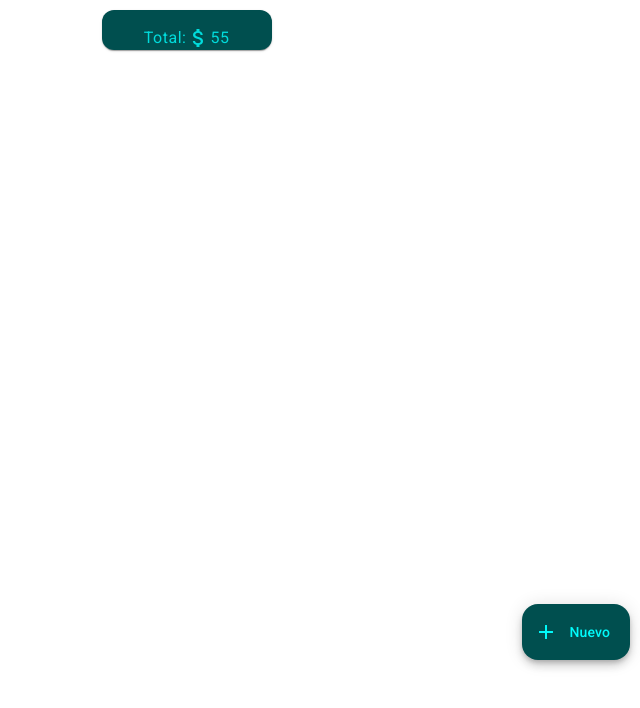
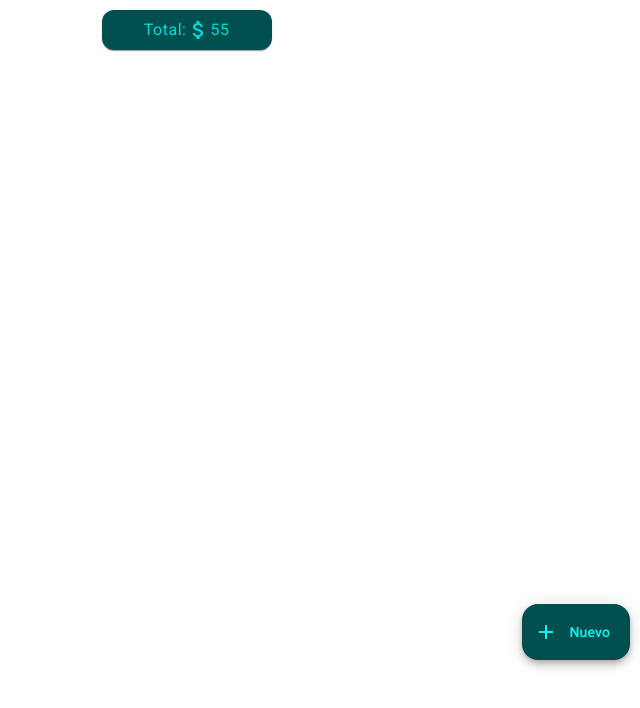
Before and after one commit to erosiim/gasto-app, an Angular app: page / in a window 1280 px wide. Shown: the top 708 px of the page, without its empty margins (640-1280 px from the left). Built offline with nearby package versions, Linux system fonts and the light colour scheme.

Commit message:
fix some details of card

```diff
--- a/src/app/shared/ui/costo-total/costo-total.component.css
+++ b/src/app/shared/ui/costo-total/costo-total.component.css
@@ -7,9 +7,10 @@ mat-card {
     top: 10px;
 }
 
-.card-total {
+.card-contenido {
     font-size: 1rem;
     align-items: center;
-    margin: 0 auto;
+    margin: auto;
     display: flex;
+    height: 100%;
 }
--- a/src/app/shared/ui/costo-total/costo-total.component.html
+++ b/src/app/shared/ui/costo-total/costo-total.component.html
@@ -1,6 +1,6 @@
 <mat-grid-list cols="1" rows="1" rowHeight="2:1">
   <mat-card>
-    <mat-card-content class="card-total">
+    <mat-card-content class="card-contenido">
       Total:
       <mat-icon
         aria-hidden="false"
```
